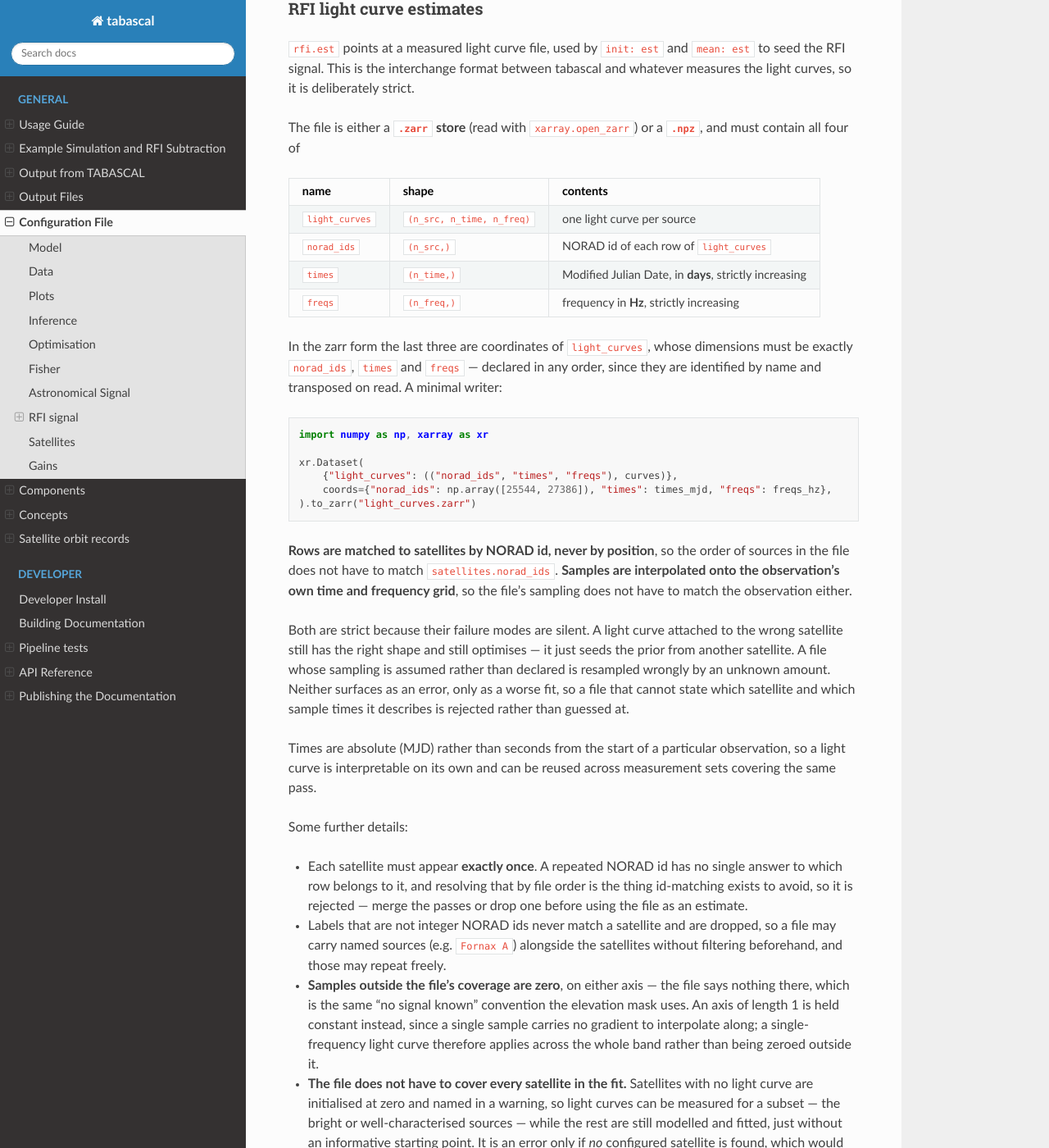
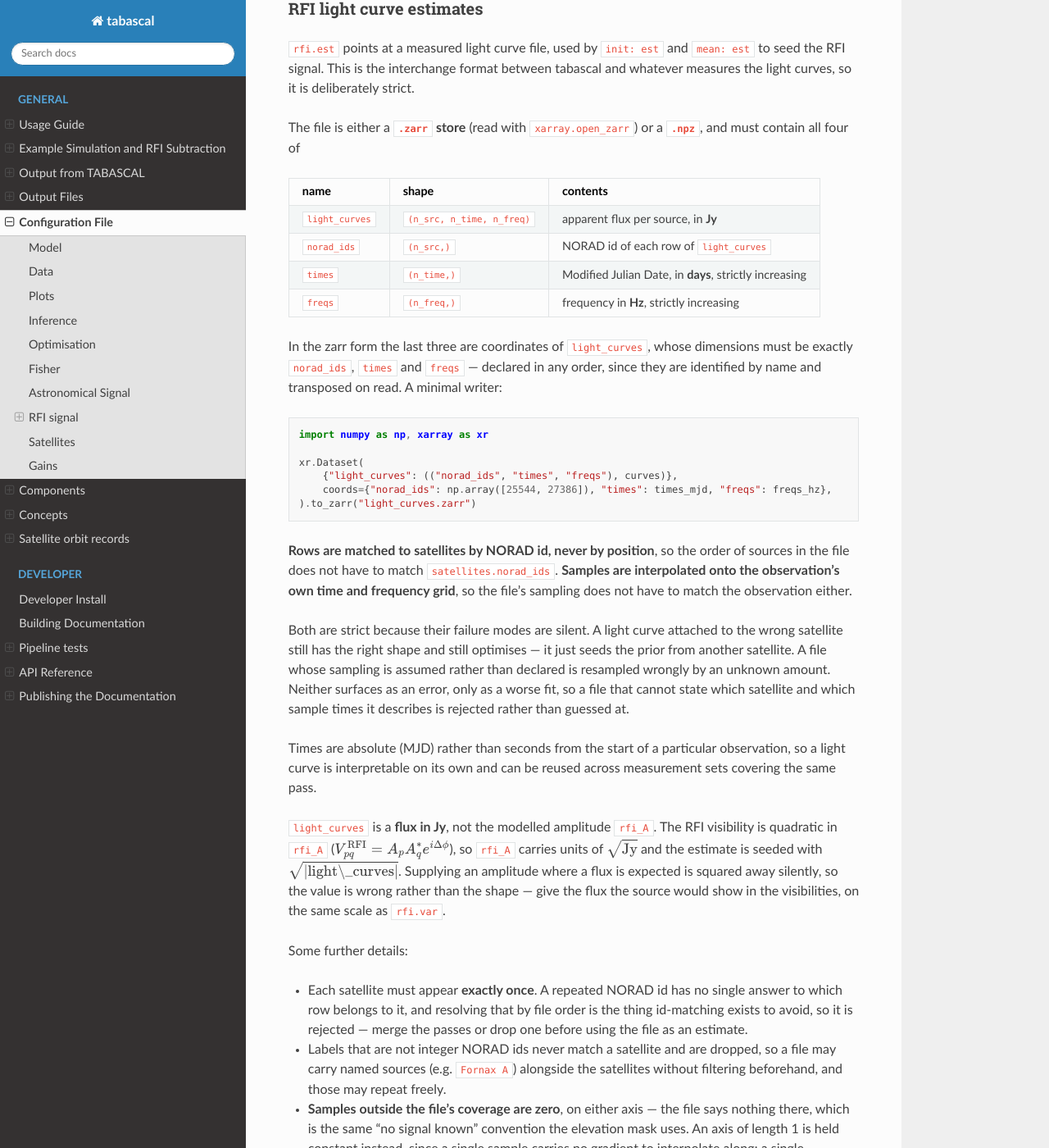
Before and after one commit to epfl-radio-astro/tabascal, a Sphinx documentation site: the page built from docs/config.md, in a window 1280 px wide and 1400 px high, scrolled down 5606 px. Shown: the whole window at 82% size. Built offline with Sphinx 7.4.7 and the Read the Docs theme 3.1.0, drawn with Linux system fonts in a browser that asks for light colours.

Commit message:
Document light_curves as a flux in Jy
The component seeds rfi_A with sqrt(|light_curves|), so an amplitude passed
where a flux is expected is squared away silently. An interchange format has
to state the units.

```diff
--- a/docs/config.md
+++ b/docs/config.md
@@ -180,7 +180,7 @@ The file is either a **`.zarr` store** (read with `xarray.open_zarr`) or a **`.n
 
 | name | shape | contents |
 |---|---|---|
-| `light_curves` | `(n_src, n_time, n_freq)` | one light curve per source |
+| `light_curves` | `(n_src, n_time, n_freq)` | apparent flux per source, in **Jy** |
 | `norad_ids` | `(n_src,)` | NORAD id of each row of `light_curves` |
 | `times` | `(n_time,)` | Modified Julian Date, in **days**, strictly increasing |
 | `freqs` | `(n_freq,)` | frequency in **Hz**, strictly increasing |
@@ -201,6 +201,8 @@ xr.Dataset(
 Both are strict because their failure modes are silent. A light curve attached to the wrong satellite still has the right shape and still optimises — it just seeds the prior from another satellite. A file whose sampling is assumed rather than declared is resampled wrongly by an unknown amount. Neither surfaces as an error, only as a worse fit, so a file that cannot state which satellite and which sample times it describes is rejected rather than guessed at.
 
 Times are absolute (MJD) rather than seconds from the start of a particular observation, so a light curve is interpretable on its own and can be reused across measurement sets covering the same pass.
+
+`light_curves` is a **flux in Jy**, not the modelled amplitude `rfi_A`. The RFI visibility is quadratic in `rfi_A` ($V^\text{RFI}_{pq} = A_p A_q^* e^{i\Delta\phi}$), so `rfi_A` carries units of $\sqrt{\text{Jy}}$ and the estimate is seeded with $\sqrt{\lvert \text{light\_curves} \rvert}$. Supplying an amplitude where a flux is expected is squared away silently, so the value is wrong rather than the shape — give the flux the source would show in the visibilities, on the same scale as `rfi.var`.
 
 Some further details:
 
```
